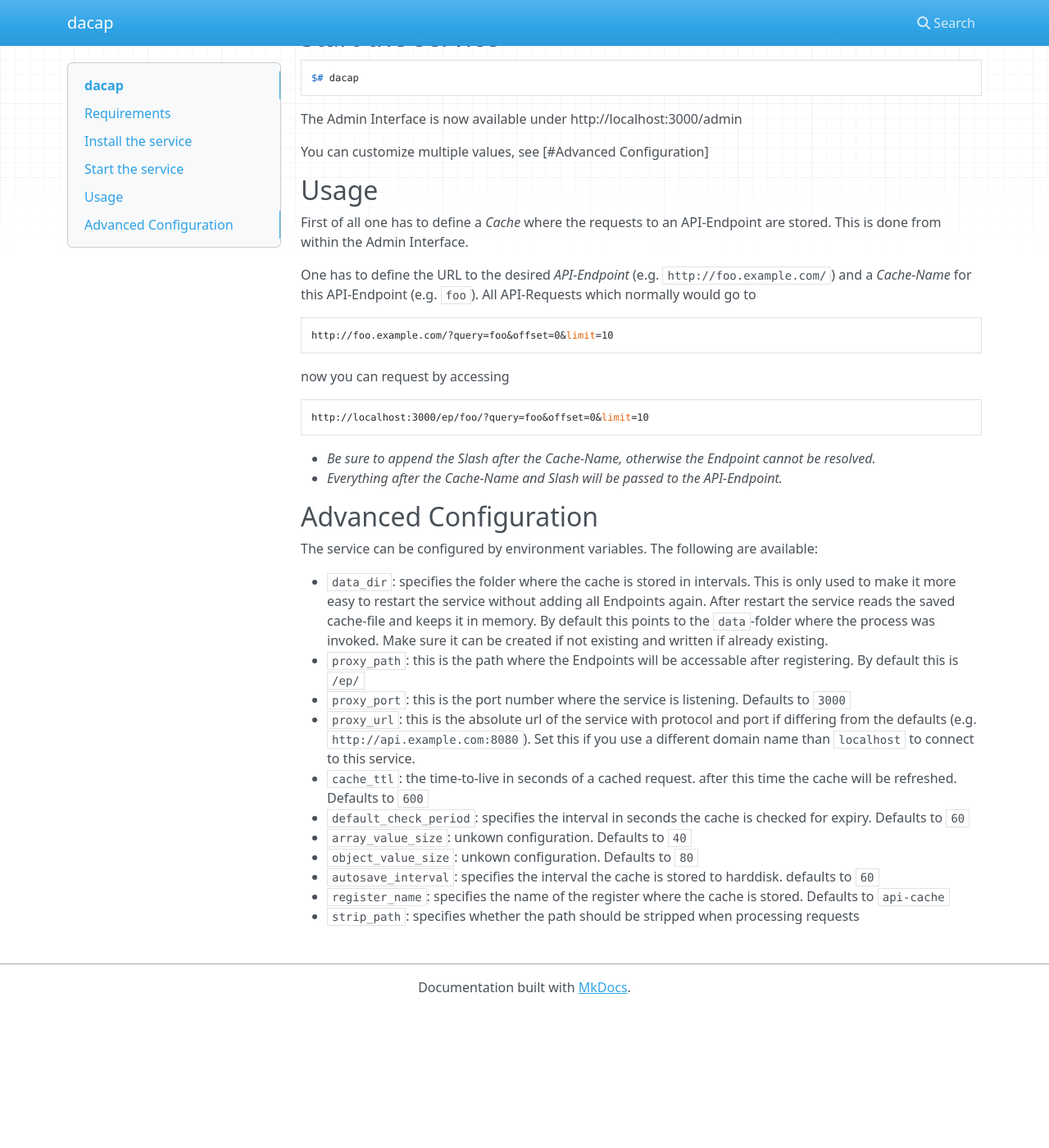
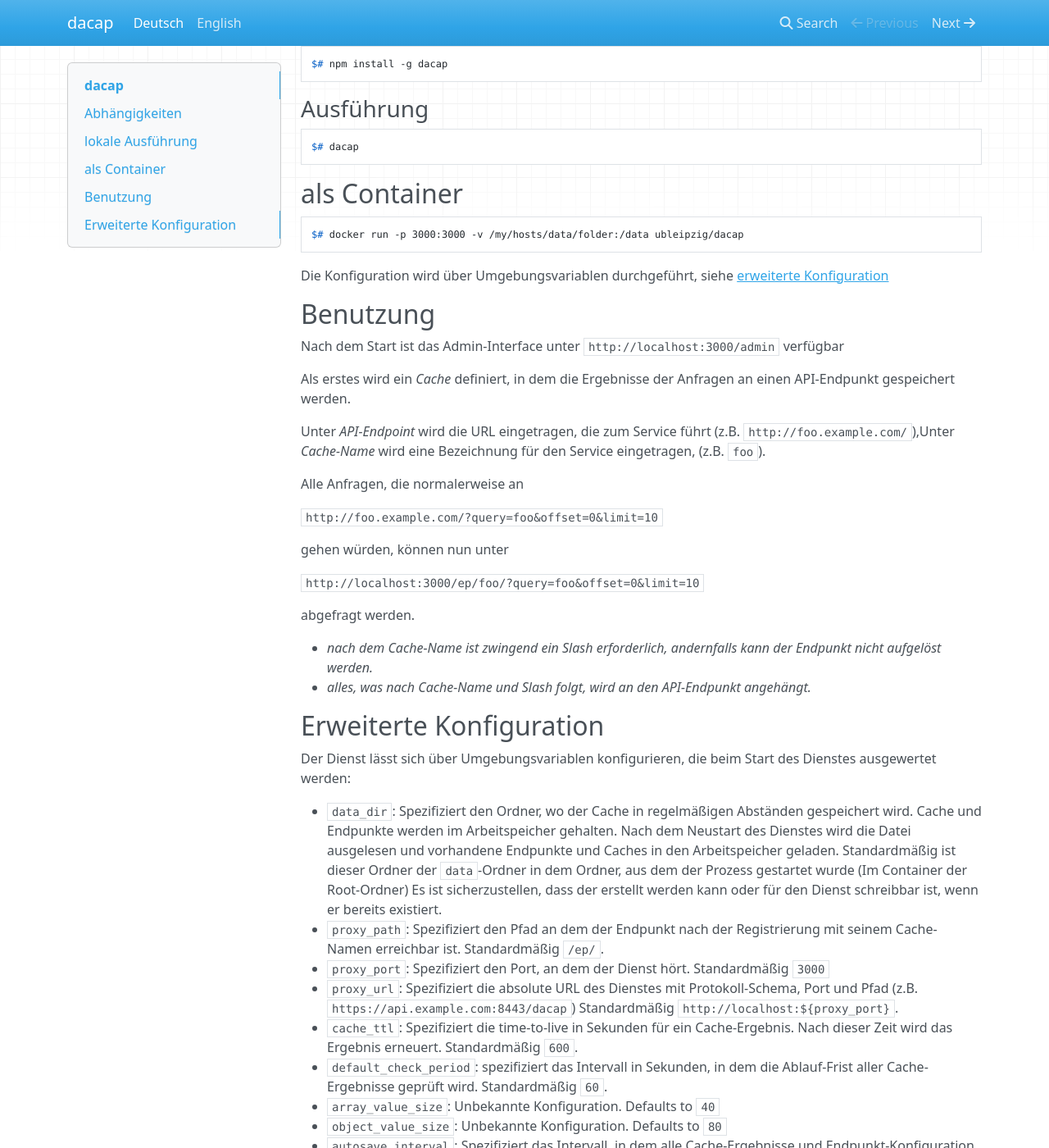
Before and after one commit to ubleipzig/dacap, an MkDocs documentation site: the page built from docs/index.md, in a window 1280 px wide and 1400 px high, scrolled down 413 px. Shown: the whole window at 82% size. Built offline with MkDocs 1.6.1, drawn with Linux system fonts in a browser that asks for light colours; nearby versions of some CDN libraries; old or Windows-style settings are respelled for this version of MkDocs; before the commit the page ends 1645 px from its top, so only the background shows below that; some of the changed text lies outside the part shown.

Commit message:
updated documentation

````diff
--- /dev/null
+++ b/docs/Readme.md
@@ -0,0 +1,68 @@
+# dacap
+
+*Dynamic And Compressing Api Proxy* is a service which lets you proxy arbitrary API-Endpoints which are by themself to slow to be used in production environments. All cached Responses are held in memory, so be sure to provide enough.
+
+## Requirements
+
+* node >= v8.2.1
+* npm >= v5.3.0
+
+## local Execution
+
+### Installation
+
+```bash
+$# npm install -g dacap
+```
+### Execution
+
+``` bash
+$# dacap
+```
+
+## as Container
+
+```bash
+$# docker run -p 3000:3000 -v /my/hosts/data/folder:/data ubleipzig/dacap
+```
+
+You can customize multiple values, see [Advanced Configuration](#Advanced Configuration)
+
+## Usage
+
+After Start the Admin-Interface is available under `http://localhost:3000/admin`.
+
+First of all one has to define a *Cache* where the requests to an API-Endpoint are stored. This is done from within the Admin Interface.
+
+One has to define the URL to the desired *API-Endpoint* (e.g. `http://foo.example.com/`) and a *Cache-Name* for this API-Endpoint (e.g. `foo`).
+
+All API-Requests which normally would go to
+
+`http://foo.example.com/?query=foo&offset=0&limit=10`
+
+now you can request by accessing
+
+`http://localhost:3000/ep/foo/?query=foo&offset=0&limit=10`
+
+* *Be sure to append the Slash after the Cache-Name, otherwise the Endpoint cannot be resolved.*
+* *Everything after the Cache-Name and Slash will be passed to the API-Endpoint.*
+
+## Advanced Configuration
+
+The service can be configured by environment variables. The following are available:
+
+* `data_dir`: Specifies the folder where the cache is stored in intervals. This is only used to
+ make it more easy to restart the service without adding all Endpoints again. After restart the
+ service reads the saved cache-file and keeps it in memory.
+ By default this points to the `data`-folder where the process was invoked. Make sure it can be created if not existing and written if already existing.
+* `proxy_path`: Specifies the path where the Endpoints will be accessable after registering. By default this is `/ep/`.
+* `proxy_port`: Specifies the port number where the service is listening. Defaults to `3000`.
+* `proxy_url`: Specifies the absolute url of the service with protocol and port if differing from the defaults
+(e.g. `https://api.example.com:8443/dacap`). Defaults to `http://localhost:${proxy_port}`.
+* `cache_ttl`: Specifies the time-to-live in seconds of a cached request. after this time the cache will be refreshed. Defaults to `600`
+* `default_check_period`: Specifies the interval in seconds the cache is checked for expiry. Defaults to `60`
+* `array_value_size`: Unkown configuration. Defaults to `40`
+* `object_value_size`: Unkown configuration. Defaults to `80`
+* `autosave_interval`: Specifies the interval the cache is stored to harddisk. Defaults to `60`.
+* `register_name`: Specifies the name of the register where the cache is stored. Defaults to `api-cache`.
+* `strip_path`: Specifies whether the path should be stripped when processing requests. Defaults to `true`.
--- a/docs/index.md
+++ b/docs/index.md
@@ -1,57 +1,76 @@
 # dacap
 
-*Dynamic And Compressing Api Proxy* is a service which lets you proxy arbitrary API-Endpoints which are by themself to slow to be used in production environments. All cached Responses are held in memory, so be sure to provide enough.
+*Dynamic And Compressing Api Proxy* ist ein Dienst, der Ausgaben beliebiger API-Endpunkte zwischenspeichert. Der Dienst wurde erstellt, um API-Requests, welche durch den zur Verfügung stellenden Service nicht performant genug ausgeliefert werden können, zwischenzuspeichern und aus dem Cache auszuliefern zu können. Zusätzlich wird das Response gzip-komprimiert ausgeliefert und die Cache-Daten werden in einem eingestellten Interval im Hintergrund erneuert.
 
-## Requirements
+## Abhängigkeiten
 
 * node >= v8.2.1
 * npm >= v5.3.0
 
-## Install the service
+## lokale Ausführung
+
+### Installation
 
 ```bash
 $# npm install -g dacap
 ```
+### Ausführung
 
-## Start the service
 ``` bash
 $# dacap
 ```
 
-The Admin Interface is now available under http://localhost:3000/admin
+## als Container
 
-You can customize multiple values, see [#Advanced Configuration]
+```bash
+$# docker run -p 3000:3000 -v /my/hosts/data/folder:/data ubleipzig/dacap
+```
 
-## Usage
+Die Konfiguration wird über Umgebungsvariablen durchgeführt, siehe [erweiterte Konfiguration](#erweiterte Konfiguration)
 
-First of all one has to define a *Cache* where the requests to an API-Endpoint are stored. This is done from within the Admin Interface.
+## Benutzung
 
-One has to define the URL to the desired *API-Endpoint* (e.g. `http://foo.example.com/`) and a *Cache-Name* for this API-Endpoint (e.g. `foo`). All API-Requests which normally would go to
+Nach dem Start ist das Admin-Interface unter `http://localhost:3000/admin` verfügbar
 
-    http://foo.example.com/?query=foo&offset=0&limit=10
+Als erstes wird ein *Cache* definiert, in dem die Ergebnisse der Anfragen an einen API-Endpunkt gespeichert werden.
 
-now you can request by accessing
+Unter *API-Endpoint* wird die URL eingetragen, die zum Service führt (z.B. `http://foo.example.com/`),Unter *Cache-Name* wird eine Bezeichnung für den Service eingetragen, (z.B. `foo`).
 
-    http://localhost:3000/ep/foo/?query=foo&offset=0&limit=10
+Alle Anfragen, die normalerweise an
 
-* *Be sure to append the Slash after the Cache-Name, otherwise the Endpoint cannot be resolved.*
-* *Everything after the Cache-Name and Slash will be passed to the API-Endpoint.*
+`http://foo.example.com/?query=foo&offset=0&limit=10`
 
-## Advanced Configuration
+gehen würden, können nun unter
 
-The service can be configured by environment variables. The following are available:
+`http://localhost:3000/ep/foo/?query=foo&offset=0&limit=10`
 
-* `data_dir`: specifies the folder where the cache is stored in intervals. This is only used to
- make it more easy to restart the service without adding all Endpoints again. After restart the
- service reads the saved cache-file and keeps it in memory.
- By default this points to the `data`-folder where the process was invoked. Make sure it can be created if not existing and written if already existing.
-* `proxy_path`: this is the path where the Endpoints will be accessable after registering. By default this is `/ep/`
-* `proxy_port`: this is the port number where the service is listening. Defaults to `3000`
-* `proxy_url`: this is the absolute url of the service with protocol and port if differing from the defaults (e.g. `http://api.example.com:8080`). Set this if you use a different domain name than `localhost` to connect to this service.
-* `cache_ttl`: the time-to-live in seconds of a cached request. after this time the cache will be refreshed. Defaults to `600`
-* `default_check_period`: specifies the interval in seconds the cache is checked for expiry. Defaults to `60`
-* `array_value_size`: unkown configuration. Defaults to `40`
-* `object_value_size`: unkown configuration. Defaults to `80`
-* `autosave_interval`: specifies the interval the cache is stored to harddisk. defaults to `60`
-* `register_name`: specifies the name of the register where the cache is stored. Defaults to `api-cache`
-* `strip_path`: specifies whether the path should be stripped when processing requests
+abgefragt werden.
+
+* *nach dem Cache-Name ist zwingend ein Slash erforderlich, andernfalls kann der Endpunkt nicht aufgelöst werden.*
+* *alles, was nach Cache-Name und Slash folgt, wird an den API-Endpunkt angehängt.*
+
+## Erweiterte Konfiguration
+
+Der Dienst lässt sich über Umgebungsvariablen konfigurieren, die beim Start des Dienstes ausgewertet werden:
+
+* `data_dir`: Spezifiziert den Ordner, wo der Cache in regelmäßigen Abständen gespeichert wird.
+Cache und Endpunkte werden im Arbeitspeicher gehalten. Nach dem Neustart des Dienstes wird die Datei ausgelesen
+und vorhandene Endpunkte und Caches in den Arbeitspeicher geladen.
+Standardmäßig ist dieser Ordner der `data`-Ordner in dem Ordner, aus dem der Prozess gestartet wurde (Im Container der Root-Ordner)
+Es ist sicherzustellen, dass der erstellt werden kann oder für den Dienst schreibbar ist, wenn er bereits existiert.
+* `proxy_path`: Spezifiziert den Pfad an dem der Endpunkt nach der Registrierung mit seinem Cache-Namen erreichbar ist.
+Standardmäßig `/ep/`.
+* `proxy_port`: Spezifiziert den Port, an dem der Dienst hört. Standardmäßig `3000`
+* `proxy_url`: Spezifiziert die absolute URL des Dienstes mit Protokoll-Schema, Port und Pfad (z.B. `https://api.example.com:8443/dacap`)
+Standardmäßig `http://localhost:${proxy_port}`.
+* `cache_ttl`: Spezifiziert die time-to-live in Sekunden für ein Cache-Ergebnis. Nach dieser Zeit wird das
+Ergebnis erneuert. Standardmäßig `600`.
+* `default_check_period`: spezifiziert das Intervall in Sekunden, in dem die Ablauf-Frist aller Cache-Ergebnisse geprüft wird.
+Standardmäßig `60`.
+* `array_value_size`: Unbekannte Konfiguration. Defaults to `40`
+* `object_value_size`: Unbekannte Konfiguration. Defaults to `80`
+* `autosave_interval`: Spezifiziert das Intervall, in dem alle Cache-Ergebnisse und Endpunkt-Konfiguration in eine Datei
+geschrieben werden. Standardmäßig `60`.
+* `register_name`: Spezifiziert den Namen des Registers, in dem alle Cache-Ergebnisse und Endpunkt-Konfigurationen
+gespeichert werden (ist gleichzeitig der Dateiname). Standardmäßig `api-cache`.
+* `strip_path`: Spezifiziert, ob der Pfad der Url entfernt werden soll. Standardmäßig `true`.
--- a/mkdocs.yml
+++ b/mkdocs.yml
@@ -1 +1,5 @@
 site_name: dacap
+
+pages:
+  - Deutsch: "index.md"
+  - English: "Readme.md"
````
Also changed, not shown: Readme.md (+1 -56 lines).
